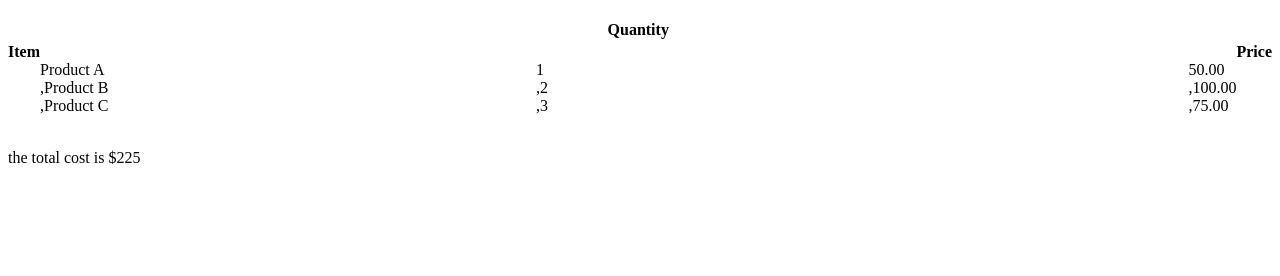
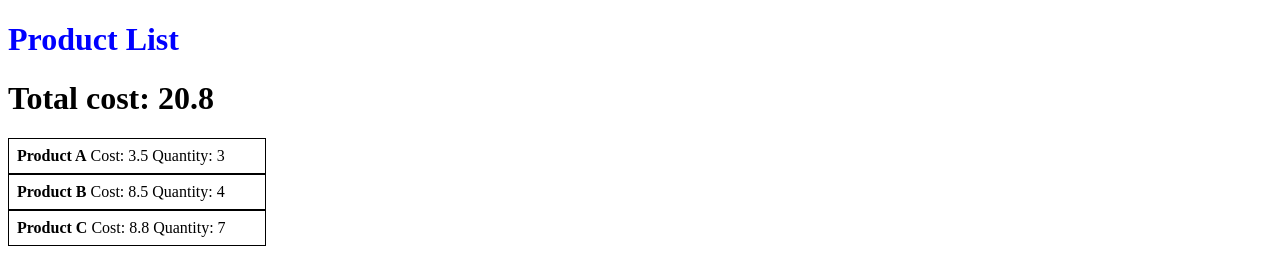
Before and after one commit to giantsfh17/unexprojects, a plain HTML site: page hw4/index.html in a window 1280 px wide. Drawn offline with Linux system fonts and the light colour scheme.

Commit message:
CORRECTED index.html homework 4

```diff
--- a/hw4/index.html
+++ b/hw4/index.html
@@ -1,36 +1,72 @@
-<!DOCTYPE HTML>
+<!DOCTYPE html>
+<html>
 	<head>
+		<style>
+			.description {
+				font-weight: bold;
+				display: inline;
+			}
+			.line-item {
+				border: 1px solid black;
+				padding: 0.5em 0.5em 0.5em 0.5em;
+				width: 2.5in;
+			}
+		</style>
 		<script>
-	'use strict'
-		var description = ["Product A <br>" , "Product B <br>" , "Product C <br>"];
-		var priceValue = ['50.00 <br>', '100.00 <br>', '75.00 <br>'];
-		var quantity = ['1 <br>','2 <br>','3 <br>'];
-		window.onload = function () {
-			for (var i = 0; i < description.length; i++) {
-			document.getElementById("description").innerHTML = description;
+			/*var up = function(amount) { change(amount); }
+			function down( amount )   { change(-amount); }*/
+			var order = [
+					{
+						"description": "Product A",
+						"cost" : 3.5,
+						"quantity"  : 3
+					},
+					{
+						"description": "Product B",
+						"cost" : 8.5,
+						"quantity"  : 4
+					},
+					{
+						"description": "Product C",
+						"cost": 8.8,
+						"quantity": 7
 					}
-			for (var i = 0; i < priceValue.length; i++) {
-			document.getElementById("priceValue").innerHTML = priceValue;
+				];
+			function getHTMLForLineItem( lineItem ) {
+				return	  '<div class="line-item">'
+							+ '<div class="description">'
+							+ 		lineItem.description
+							+ "</div>"
+							+ " Cost: "
+							+ lineItem.cost
+							+ " Quantity: "
+							+ lineItem.quantity
+						+ "</div>"
+						;
 			}
-			for (var i = 0; i < quantity.length; i++) {
-			document.getElementById("quantity").innerHTML = quantity;
+			function computeTotal() {
+				var total = 0.0;
+				for( currentItem of order )
+					total += currentItem.cost;
+					return total;
 			}
+			function startup() {
+				var orderDisplay = "";
+				for( currentItem of order ) {
+					orderDisplay += getHTMLForLineItem( currentItem );
 				}
-		var sum = 0
-		sum += 50
-		sum += 100
-		sum += 75
+				document.getElementById("the-total").innerHTML = String( computeTotal() );
+				document.getElementById("the-line-item").innerHTML = orderDisplay;
+			}
+			window.onload = startup;
 		</script>
 	</head>
 	<body>
-	<h4 style="float:left;">Item</h4>
-
-	<h4 style="float:right;"">Price</h4>
-
-	<center>
-	<h4>Quantity</h4>
-	</center>
-	<div><div id="description" style="float:left;"></div><div id="priceValue" style="float:right;"></div><div id="quantity" style="padding-left: 5.5in; padding-right: 5.5in"></div></div>
-	<br><p>the total cost is $<script>document.write(sum)</script></p>
+		<h1 style="color: blue"> Product List </h1>
+		<form id="myform" action="/echo.php" method="post">
+			<h1>Total cost: <span id="the-total">Insert total here</span></h1>
+			<div id="the-line-item">
+			</div>
+		</form>
 	</body>
 </html>
```
Lines whose indentation alone changed are shown as unchanged.
